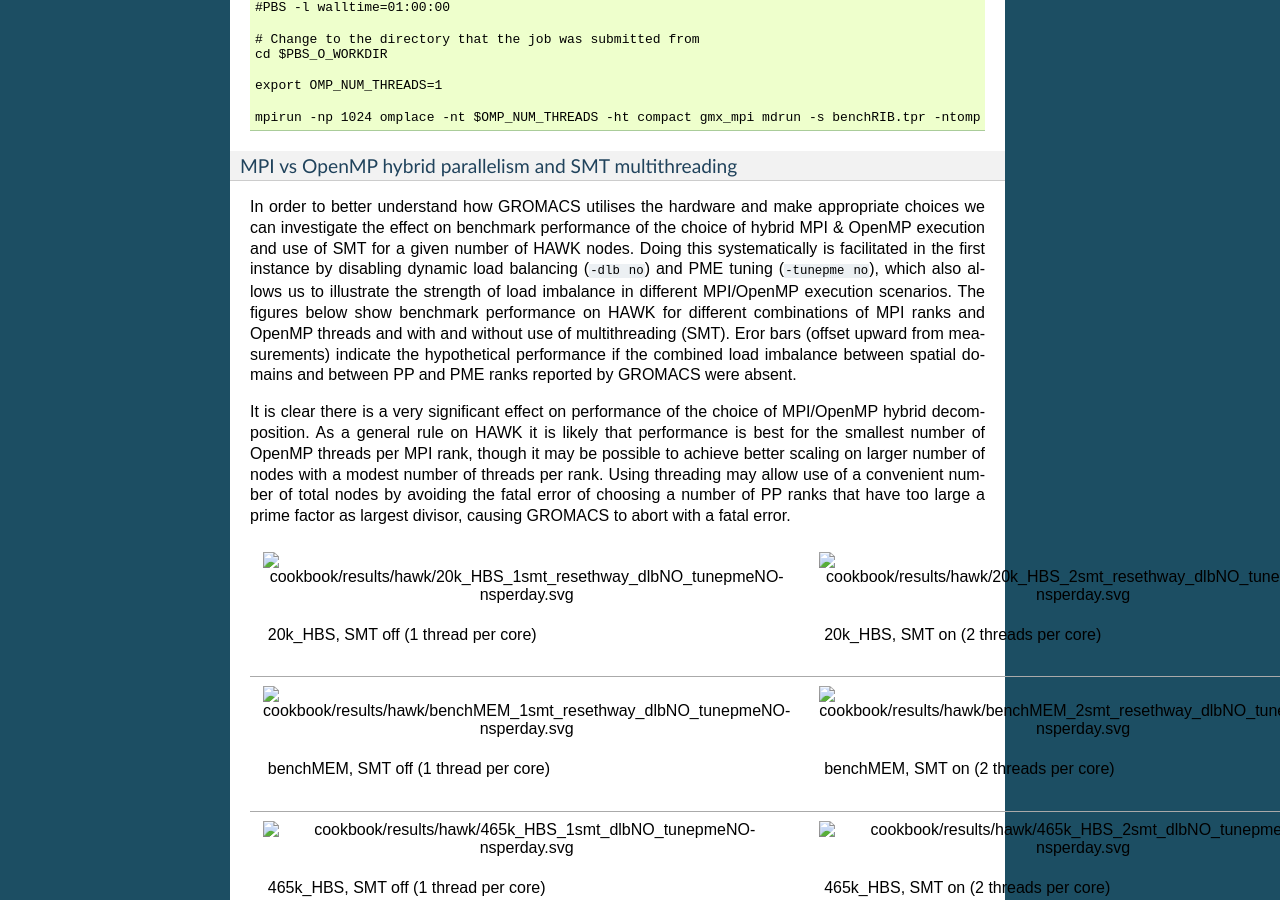
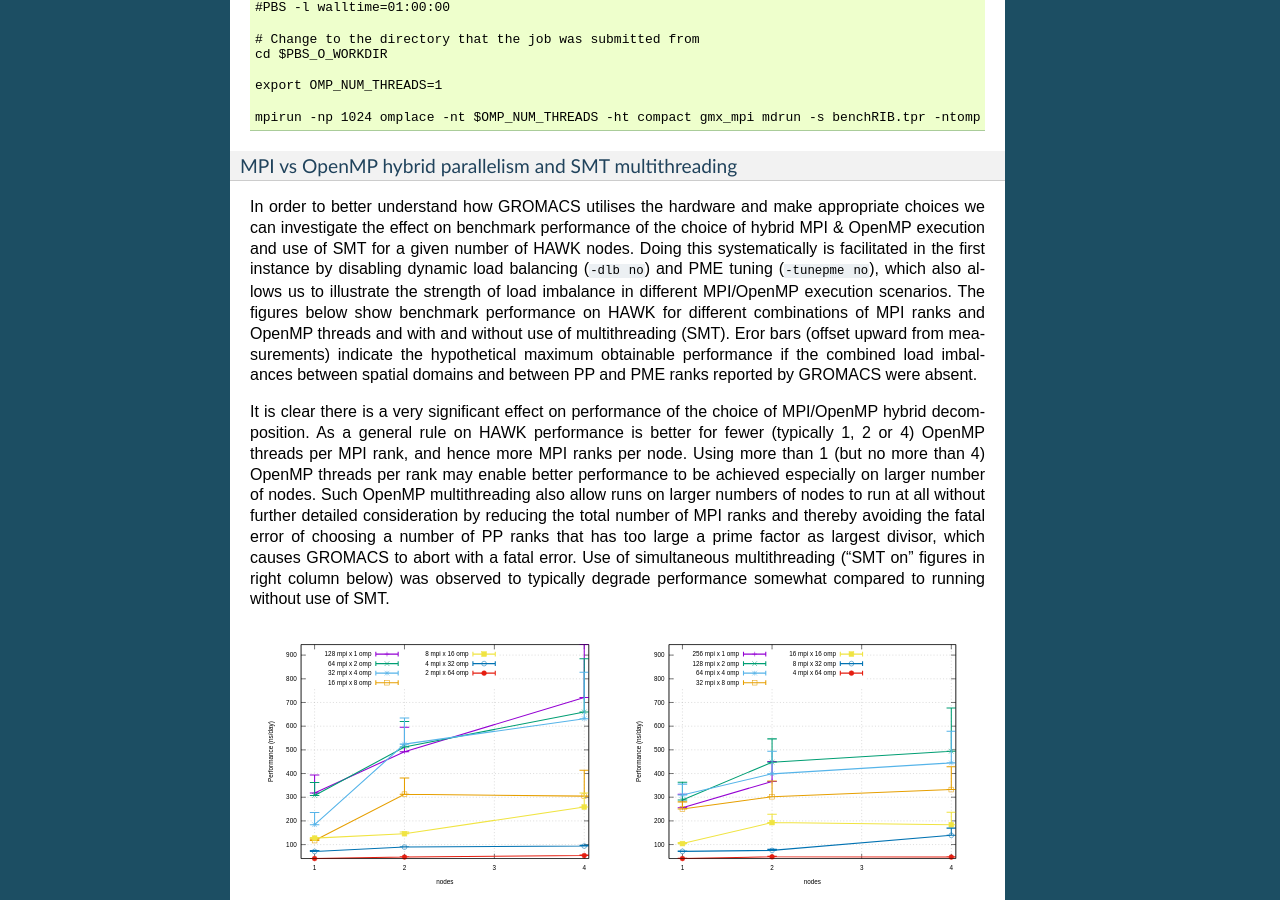
Before and after one commit to sfarr-epcc/gromacs_bpg, a Sphinx documentation site: the page built from docs/cookbook/cookbook.rst, in a window 1280 px wide and 900 px high, scrolled down 4530 px. Built offline with Sphinx 7.4.7, drawn with Linux system fonts in a browser that asks for light colours.

Commit message:
Updated HAWK results

```diff
--- a/docs/cookbook/cookbook.rst
+++ b/docs/cookbook/cookbook.rst
@@ -294,20 +294,25 @@ to illustrate the strength of load imbalance in different MPI/OpenMP
 execution scenarios. The figures below show benchmark performance on
 HAWK for different combinations of MPI ranks and OpenMP threads and
 with and without use of multithreading (SMT). Eror bars (offset upward
-from measurements) indicate the hypothetical performance if the
-combined load imbalance between spatial domains and between PP and PME
-ranks reported by GROMACS were absent.
+from measurements) indicate the hypothetical maximum obtainable
+performance if the combined load imbalances between spatial domains
+and between PP and PME ranks reported by GROMACS were absent.
+
 
 It is clear there is a very significant effect on performance of the
 choice of MPI/OpenMP hybrid decomposition. As a general rule on HAWK
-it is likely that performance is best for the smallest number of
-OpenMP threads per MPI rank, though it may be possible to achieve
-better scaling on larger number of nodes with a modest number of
-threads per rank. Using threading may allow use of a convenient number
-of total nodes by avoiding the fatal error of choosing a number of PP
-ranks that have too large a prime factor as largest divisor, causing
-GROMACS to abort with a fatal error.
-
+performance is better for fewer (typically 1, 2 or 4) OpenMP threads
+per MPI rank, and hence more MPI ranks per node. Using more than 1
+(but no more than 4) OpenMP threads per rank may enable better
+performance to be achieved especially on larger number of nodes. Such
+OpenMP multithreading also allow runs on larger numbers of nodes to
+run at all without further detailed consideration by reducing the
+total number of MPI ranks and thereby avoiding the fatal error of
+choosing a number of PP ranks that has too large a prime factor as
+largest divisor, which causes GROMACS to abort with a fatal error. Use
+of simultaneous multithreading ("SMT on" figures in right column
+below) was observed to typically degrade performance somewhat compared
+to running without use of SMT.
 
 
 .. list-table::
@@ -329,31 +334,29 @@ GROMACS to abort with a fatal error.
 
           benchMEM, SMT on (2 threads per core)
 
-   * - .. figure:: results/hawk/465k_HBS_1smt_dlbNO_tunepmeNO-nsperday.svg
+   * - .. figure:: results/hawk/465k_HBS_1smt_resethway_dlbNO_tunepmeNO-nsperday.svg
 
           465k_HBS, SMT off (1 thread per core)
 
-     - .. figure:: results/hawk/465k_HBS_2smt_dlbNO_tunepmeNO-nsperday.svg
+     - .. figure:: results/hawk/465k_HBS_2smt_resethway_dlbNO_tunepmeNO-nsperday.svg
 
           465k_HBS, SMT on (2 threads per core)
 
-   * - .. figure:: results/hawk/benchRIB_1smt_dlbNO_tunepmeNO-nsperday.svg
+   * - .. figure:: results/hawk/benchRIB_1smt_resethway_dlbNO_tunepmeNO-nsperday.svg
 
           benchRIB, SMT off (1 thread per core)
 
-     - .. figure:: results/hawk/benchRIB_2smt_dlbNO_tunepmeNO-nsperday.svg
+     - .. figure:: results/hawk/benchRIB_2smt_resethway_dlbNO_tunepmeNO-nsperday.svg
 
           benchRIB, SMT on (2 threads per core)
 
-   * - .. figure:: results/hawk/benchPEP_1smt_dlbNO_tunepmeNO-nsperday.svg
+   * - .. figure:: results/hawk/benchPEP_1smt_resethway_dlbNO_tunepmeNO-nsperday.svg
 
           benchPEP, SMT off (1 thread per core)
 
      - .. figure:: results/hawk/benchPEP_2smt_dlbNO_tunepmeNO-nsperday.svg
 
           benchPEP, SMT on (2 threads per core)
-
-
 
 
 
```
Also changed, not shown: docs/cookbook/results/hawk/20k_HBS_1smt_resethway_dlbNO_tunepmeNO-nsperday.svg (added), docs/cookbook/results/hawk/20k_HBS_2smt_resethway_dlbNO_tunepmeNO-nsperday.svg (added), docs/cookbook/results/hawk/465k_HBS_1smt_resethway_dlbNO_tunepmeNO-nsperday.svg (added), docs/cookbook/results/hawk/465k_HBS_2smt_resethway_dlbNO_tunepmeNO-nsperday.svg (added), docs/cookbook/results/hawk/benchMEM_1smt_resethway_dlbNO_tunepmeNO-nsperday.svg (added), docs/cookbook/results/hawk/benchMEM_2smt_resethway_dlbNO_tunepmeNO-nsperday.svg (added), docs/cookbook/results/hawk/benchPEP_1smt_resethway_dlbNO_tunepmeNO-nsperday.svg (added), docs/cookbook/results/hawk/benchPEP_2smt_dlbNO_tunepmeNO-nsperday.svg (added), docs/cookbook/results/hawk/benchRIB_1smt_resethway_dlbNO_tunepmeNO-nsperday.svg (added), docs/cookbook/results/hawk/benchRIB_2smt_resethway_dlbNO_tunepmeNO-nsperday.svg (added).
